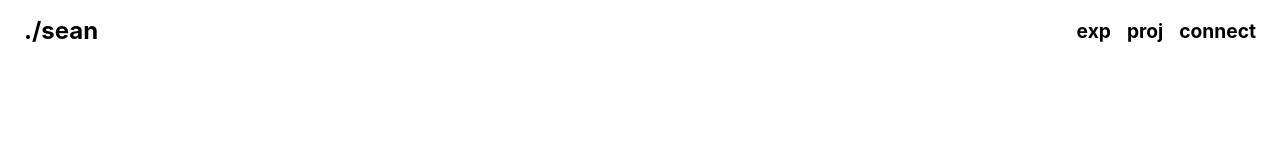
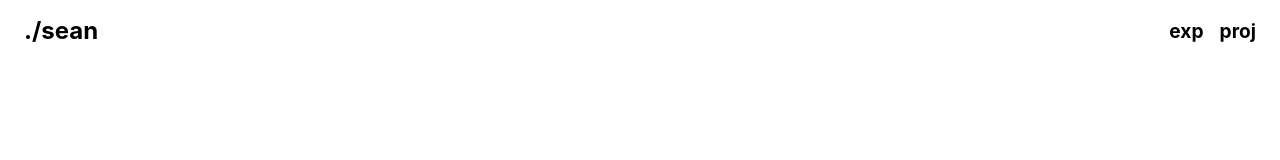
Before and after one commit to shintoo/seanrapp.dev, a Next.js app: page / in a window 1280 px wide. Shown: the top 160 px of the page. Built offline with nearby package versions, Linux system fonts and the light colour scheme.

Commit message:
Update Navbar.tsx

```diff
--- a/components/navbar/Navbar.tsx
+++ b/components/navbar/Navbar.tsx
@@ -12,7 +12,6 @@ export default function Navbar() {
       <Link href="/"><div className={styles.logo}>./sean</div></Link>
       <Link href="#experience"><div className={[styles.navlink, ].join(" ")}>exp</div></Link>
       <Link href="#projects"><div className={[styles.navlink, ].join(" ")}>proj</div></Link>
-      <Link href="#connect"><div className={[styles.navlink, ].join(" ")}>connect</div></Link>
     </div>
   )
 }
```
